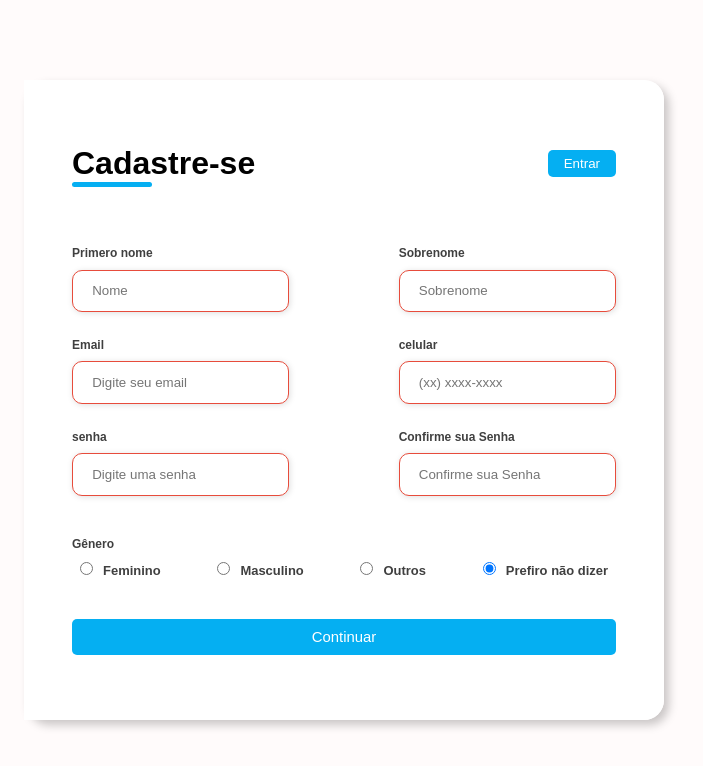
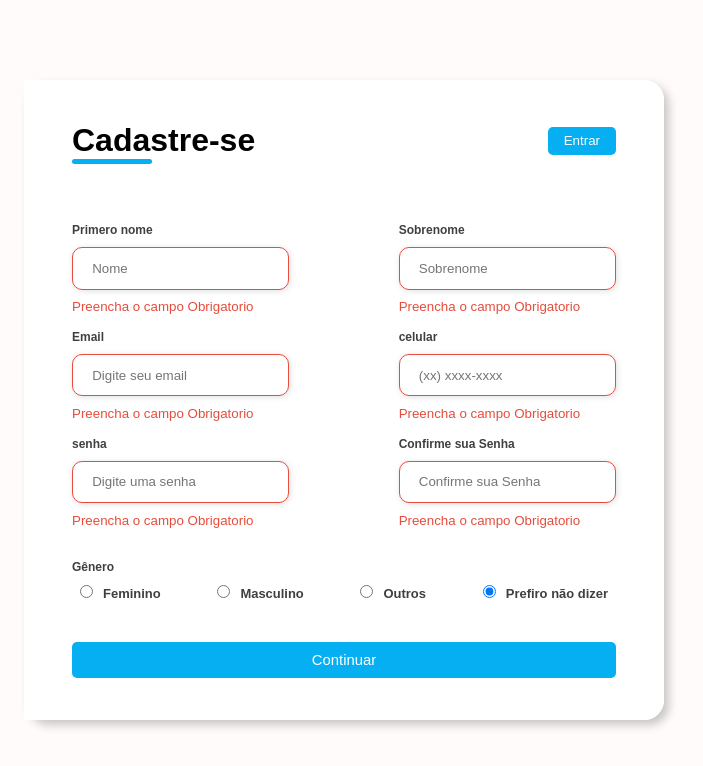
Before and after one commit to Eliel-Carvalho/Registration-screen, a plain HTML site: page index.html in a window 1280 px wide. Both pictures are taken after a click on the button "Continuar". Shown: the whole page, without its empty margins (296-999 px from the left). Drawn offline with Linux system fonts and the light colour scheme.

Commit message:
hoje adicionei algumais funcionabilidade ao nosso formulario, na parte de validações.

```diff
--- a/index.html
+++ b/index.html
@@ -24,47 +24,41 @@
                 </div>
 
                 <div class="input-group">
-                   <div class="input-box">
+                   <div class="input-box" id="input1">
                        <label for="firstname">Primero nome</label>
                        <input id="firstname" type="text" class="removi" name="firstname" placeholder="Nome" required>
-                       <i class="fa-solid fa-circle-exclamation hidden"></i>
-                       <i class="fa-solid fa-circle-check hidden"></i>
+                       <small>Preencha o campo Obrigatorio</small>
                    </div>
 
-                   <div class="input-box">
+                   <div class="input-box" id="input2">
                     <label for="lastname">Sobrenome</label>
                     <input id="lastname" type="text" class="removi " name="lastname" placeholder="Sobrenome" required>
-                    <i class="fa-solid fa-circle-exclamation hidden"></i>
-                    <i class="fa-solid fa-circle-check hidden"></i>
+                    <small>Preencha o campo Obrigatorio</small>
                   </div>
 
-                  <div class="input-box">
+                  <div class="input-box" id="input3">
                     <label for="email">Email</label>
                     <input id="email" type="email" class="removi" name="email" placeholder="Digite seu email" required>
-                    <i class="fa-solid fa-circle-exclamation hidden"></i>
-                    <i class="fa-solid fa-circle-check hidden"></i>
+                    <small>Preencha o campo Obrigatorio</small>
                   </div>
 
-                  <div class="input-box">
+                  <div class="input-box" id="input4">
                     <label for="number">celular</label>
                     <input id="number" type="tel"  name="number" class="removi" placeholder="(xx) xxxx-xxxx" required>
-                    <i class="fa-solid fa-circle-exclamation hidden"></i>
-                    <i class="fa-solid fa-circle-check hidden"></i>
+                    <small>Preencha o campo Obrigatorio</small>
                   </div>
 
-                  <div class="input-box">
+                  <div class="input-box" id="input5">
                     <label for="password">senha</label>
                     <input id="password" type="password"  name="password" class="removi" placeholder="Digite uma senha" required>
-                    <i class="fa-solid fa-circle-exclamation hidden"></i>
-                    <i class="fa-solid fa-circle-check hidden"></i>
+                    <small>Preencha o campo Obrigatorio</small>
                   </div>
 
-                  <div class="input-box">
+                  <div class="input-box" id="input6">
 
                     <label for="password-confirmation">Confirme sua Senha</label>
                     <input id="password-confirmation" type="password" name="password-confirmation" class="removi" placeholder="Confirme sua Senha" required>
-                    <i class="fa-soli fa-circle-exclamationd hidden"></i>
-                    <i class="fa-solid fa-circle-check hidden"></i>
+                    <small>Preencha o campo Obrigatorio</small>
                   </div>
 
                 </div>
--- a/javascript/app.js
+++ b/javascript/app.js
@@ -5,68 +5,90 @@ let email = document.getElementById('email')
 let number = document.getElementById('number')
 let password = document.getElementById('password')
 let passwordConfirmation = document.getElementById('password-confirmation')
-let radSex = document.getElementsByName('gender')
+let small = document.querySelector('small')
 
 submit.addEventListener('click', function(){
     setErroFor()
 })
 
 function setErroFor(){
+
     if(firstname.value.length === 0){
+        let input1 = document.getElementById('input1')
         firstname.classList.add('erro')
-        alert('Preencha os Campos')
+        input1.lastElementChild.classList.add('appear')
+
     }else{
         firstname.classList.add('success')
     }
 
     if(lastname.value.length === 0){
+
+        let input2 = document.getElementById('input2')
         lastname.classList.add('erro')
+        input2.lastElementChild.classList.add('appear')
+
     }else{
         lastname.classList.add('success')
     }
 
     if(email.value.length === 0){
+
+        let input3 = document.getElementById('input3')
         email.classList.add('erro')
+        input3.lastElementChild.classList.add('appear')
+
     }else if(!validateEmail (email.value)){
-        alert('Insira um Email Validor')
+
+        email.classList.add('erro')
+
+        input3.lastElementChild.innerText = 'Email Invalido'
+
     }else{
         email.classList.add('success')
     }
 
     if(number.value.length === 0){
+
+        let input4 = document.getElementById('input4')
         number.classList.add('erro')
-    }else if(!validPhone (number.value)){
-        number.classList.add('erro')
-        alert('Numero de teleforne Invalido!')
+        input4.lastElementChild.classList.add('appear')
+
     }else{
         number.classList.add('success')
     }
 
     if(password.value.length === 0){
+
+        let input5 = document.getElementById('input5')
         password.classList.add('erro')
+        input5.lastElementChild.classList.add('appear')
+
     }else if(password.value.length < 4){
-        alert('Sua senha não pode ter menos que 4 caracteres')
+
         password.classList.add('erro')
+        input5.lastElementChild.innerText = 'numero de caracteres insuficiente'
     }else{
         password.classList.add('success')
     }
 
     if(passwordConfirmation.value.length === 0){
+
+        let input6 = document.getElementById('input6')
         passwordConfirmation.classList.add('erro')
+        input6.lastElementChild.classList.add('appear')
+
     }else if(passwordConfirmation !== password){
+
         passwordConfirmation.classList.add('erro')
-        alert('ERRO DE COMFIRMAÇÃO')
+        input6.lastElementChild.innerText = 'Confirmação incorreta'
+
     }else{
         passwordConfirmation.classList.add('success')
     }
 
 }
 
-function validPhone (phone) {
-    var regex = new RegExp('^\\([0-9]{2}\\)((3[0-9]{3}-[0-9]{4})|(9[0-9]{3}-[0-9]{5}))$');
-    return regex.test(phone);
-}
-
 function validateEmail(email) {
     var re = /\S+@\S+\.\S+/;
     return re.test(email);
--- a/style.css
+++ b/style.css
@@ -116,23 +116,6 @@ div.input-box{
     flex-direction: column;
 
     margin-bottom: 1rem;
-
-    position: relative;
-}
-
-div.input-box i{
-    position: absolute;
-    top: 35px;
-    right: 10px;
-    visibility: hidden;
-}
-
-div.input-box small{
-
-    position: absolute;
-    bottom: 0px;
-    left: 0px;
-    /* visibility: hidden; */
 }
 
 div.input-box input{
@@ -150,6 +133,10 @@ div.input-box input:focus-visible{
     outline: 1px solid #05AFF2;
 }
 
+small{
+    visibility: hidden;
+}
+
 div.input-box label, .gender-title h6{
     font-size: 0.75rem;
     font-weight: 600;
@@ -160,6 +147,10 @@ div.input-box label, .gender-title h6{
 div.input-box::placeholder{
     color:#000000b2;
 }
+
+/* .show{
+    visibility: hidden;
+} */
 
 div.gender-group{
     display: flex;
@@ -207,52 +198,8 @@ div.conteiner{
     animation-duration: 1s;
 }
 
-
-div.title{
-    animation: move;
-    animation-duration: 1s;
-}
-
-div.login-button{
-    animation: move;
-    animation-duration: 1s;
-}
-
-div.input-box{
-    animation: move;
-    animation-duration: 1s;
-}
-
-div.input-box:nth-child(2){
-
-    animation: move1;
-    animation-duration: 1s;
-}
-
-div.input-box:nth-child(4){
-
-    animation: move1;
-    animation-duration: 1s;
-}
-
-div.input-box:nth-child(6){
-
-    animation: move1;
-    animation-duration: 1s;
-}
-
 .form{
     overflow: hidden;
-}
-
-div.gender-title{
-    animation: fede;
-    animation-duration: 1s;
-}
-
-div.gender-group{
-    animation: fade;
-    animation-duration: 1s;
 }
 
 @keyframes fade {
@@ -338,15 +285,8 @@ div.gender-group{
 .erro{
     border: 1px solid #e74c3c;
 }
-.success-icon{
-    color: #2ecc71;
-}
 
-.erro-icon {
-    color: #e74c3c;
-}
-
-.erro-small{
+.appear{
     color: #e74c3c;
     visibility: visible;
 }
```
